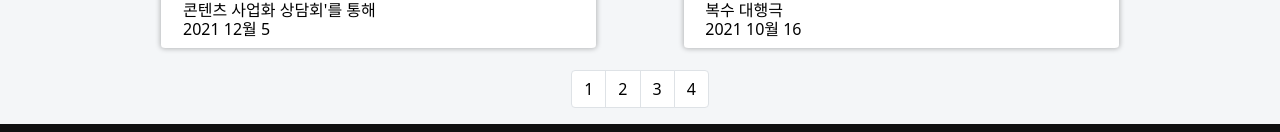
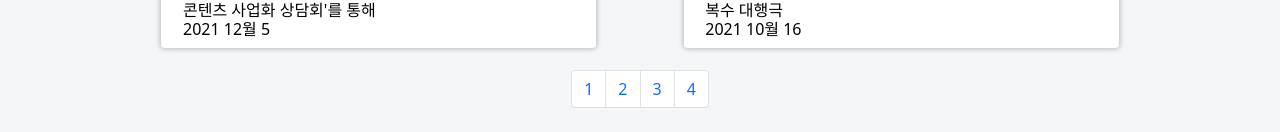
Before and after one commit to martinrombach88/imtv_homepage, a React (Create React App) app: page /news in a window 1280 px wide. Shown: the part 879-1011 px from the top of the page. Built offline with nearby package versions, Linux system fonts and the light colour scheme.

Commit message:
preparing deployment for netlify

```diff
--- a/src/components/News/NewsPagination.js
+++ b/src/components/News/NewsPagination.js
@@ -7,9 +7,9 @@ const NewsPagination = ({ postsPerPage, totalPosts, paginate }) => {
   const renderedNumbers = pageNumbers.map((number) => {
     return (
       <li key={number} className="page-item news__Page">
-        <a onClick={() => paginate(number)} className="page-link" href="#">
+        <p onClick={() => paginate(number)} className="page-link" href="#">
           {number}
-        </a>
+        </p>
       </li>
     );
   });
```
